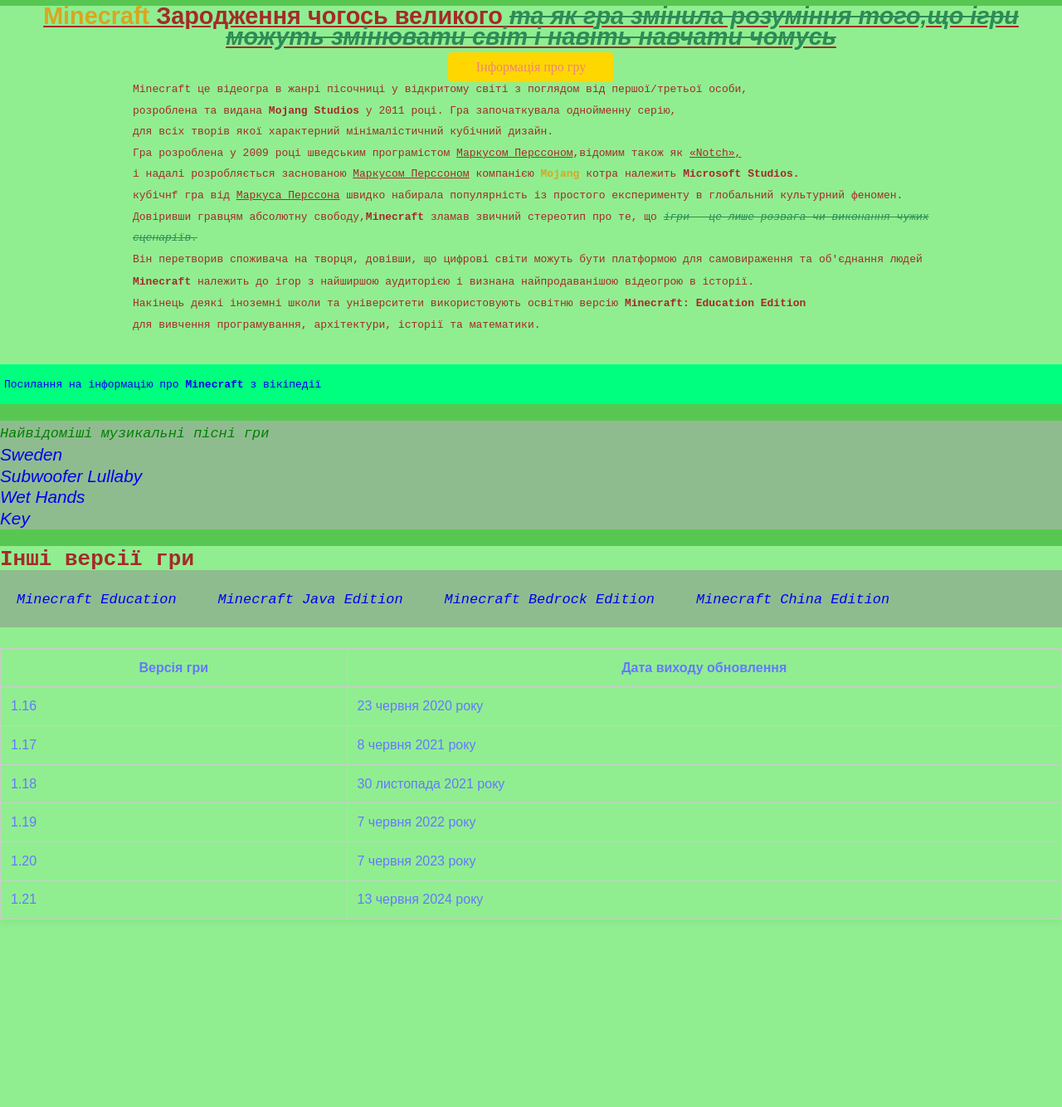
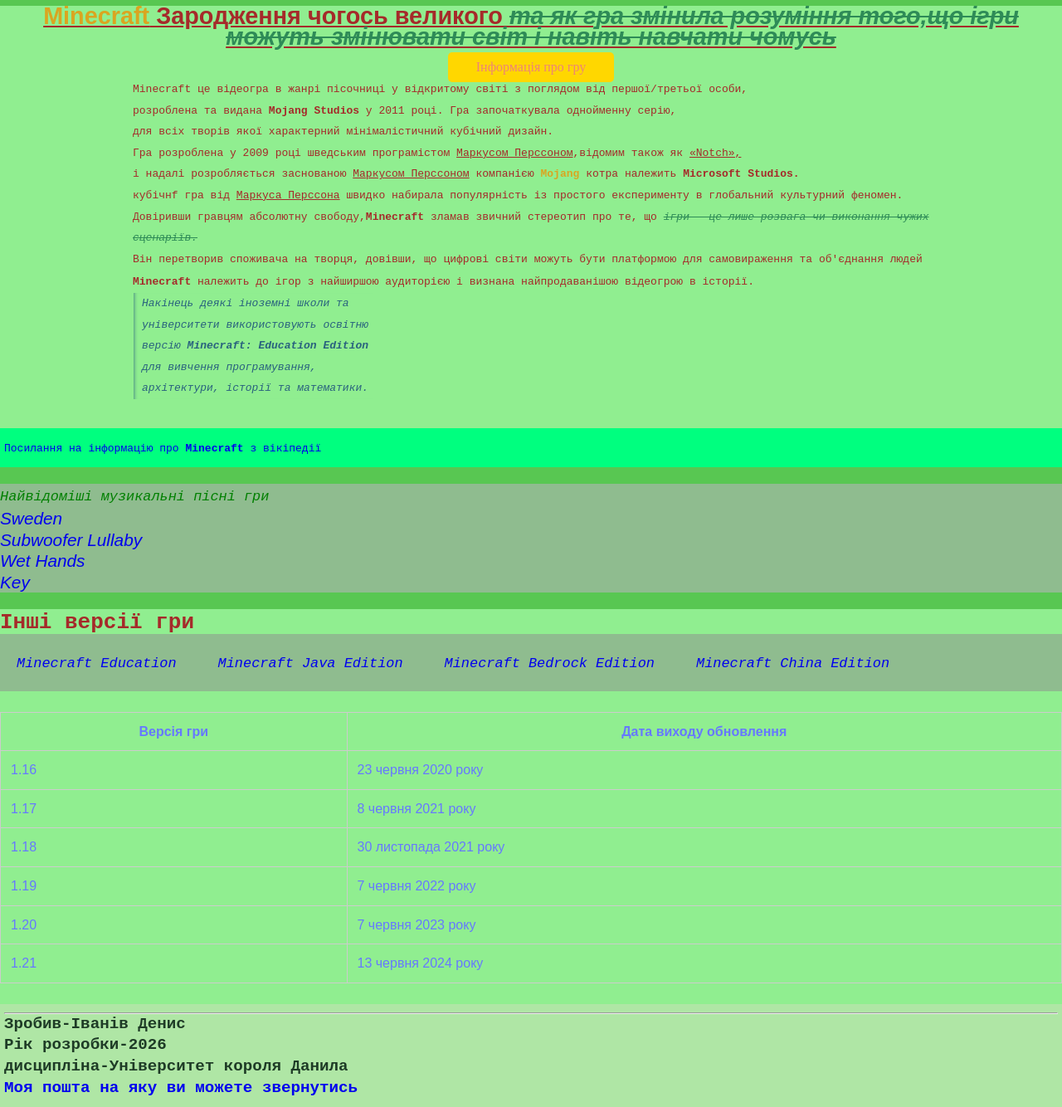
Before and after one commit to denys-ivaniv-ukd/HTML-CSS-Minecraft-, a plain HTML site: page index.html in a window 1280 px wide. Shown: the part 1096-2430 px from the top of the page at 83% size. Before the commit the page ends 2229 px from the top, so only its background shows below. Drawn offline with Linux system fonts and the light colour scheme.

Commit message:
update add header,main,footer

```diff
--- a/index.html
+++ b/index.html
@@ -13,7 +13,7 @@
     <header class="site-header">
         <div class="container-logo">
             <img width="300" height="300" src="photo/images_Mine.png" alt="лого Minecraft">
-            <nav>
+            <nav aria-label="Головне меню сайту">
                 <ul id="links">
                     <li><a href="#start">Головний сайт Майнкрафту</a></li>
                     <li><a href="#photo">Зображення гри</a></li>
@@ -23,19 +23,21 @@
             </nav>
         </div>
     </header>
+    <main id="main-content">
         <section id="start">
             <h1 id="page-title">Початок Знайомства</h1>
-        <h2>З грою Майнкрафт</h2>
+            <h2 id="page-title2">З грою Майнкрафт</h2>
         </section>
         <hr>
-    <video src="Video/Minecraft Trails & Tales Update_ Official Launch Trailer.mp4" controls autoplay muted width="700"
-        alt="Minecraft трейлер"> </video>
+        <video src="Video/Minecraft Trails & Tales Update_ Official Launch Trailer.mp4" controls autoplay muted
+            width="700" alt="Minecraft трейлер"> </video>
         <p>
         </p>
         <p>
         <section id="photo">
             <div class="gallery">
-            <img src="photo/minecraft-the-5120x2880-24242.jpg" width="460" height="220" alt="Фото обновлення відео-гри">
+                <img src="photo/minecraft-the-5120x2880-24242.jpg" width="460" height="220"
+                    alt="Фото обновлення відео-гри">
 
                 <img src="photo/5090d13ef020de9139a5bb21ad2f26a8c5c1c8d2b432aa92.png" width="460" height="220">
             </div>
@@ -45,7 +47,7 @@
             <strong class="highlight">Minecraft</strong> Зародження чогось великого
             <em> та як гра змінила розуміння того,що ігри можуть змінювати світ і навіть навчати чомусь</em>
         </p>
-    <div class="container">
+        <div article class="container">
             <div class="badge">Інформація про гру</div>
             <tt>Minecraft це відеогра в жанрі пісочниці у відкритому світі з поглядом від першої/третьої особи,<p>
                     розроблена та видана <b>Mojang Studios</b> у 2011 році. Гра започаткувала однойменну серію,</p>
@@ -68,11 +70,13 @@
                     для самовираження та
                     об'єднання людей</p>
                 <b>Minecraft</b> належить до ігор з найширшою аудиторією і визнана найпродаванішою відеогрою в історії.
+                <aside>
                     <p class="section-title">Накінець деякі іноземні школи та університети використовують освітню версію
                         <b>Minecraft: Education Edition</b>
                     </p>
                     <p>для вивчення програмування, архітектури, історії та математики.</p>
             </tt>
+            </aside>
         </div>
         <p>
 
@@ -84,7 +88,7 @@
         </section>
 
         <section id="music">
-        <ol class="card_ol"><tt>Найвідоміші музикальні пісні гри</tt>
+            <ol article class="card_ol"><tt>Найвідоміші музикальні пісні гри</tt>
                 <li> <a href="https://youtu.be/aBkTkxKDduc?t=1" alt="Sweden">Sweden</a> </li>
                 <li> <a href="https://youtu.be/Gpd85y_iTxY" alt="Subwoofer Lullaby">Subwoofer Lullaby</a> </li>
                 <li> <a href="https://youtu.be/lq1vZxM-Iic" alt="Wet Hands">Wet Hands</a> </li>
@@ -93,7 +97,7 @@
         </section>
 
         <h3> <tt>Інші версії гри</tt></h3>
-    <ul class="card_ul">
+        <ul article class="card_ul">
             <li> <a href="https://minecraft.fandom.com/wiki/Minecraft_Education" alt="Minecraft Education">
                     <tt>Minecraft
                         Education</a> </tt> </li>
@@ -141,6 +145,14 @@
             </tr>
         </table>
         <a href="#start" class="back-to-top">Посилання на початок</a>
+    </main>
+    <footer>
+        <hr>
+        Зробив-Іванів Денис<br>
+        Рік розробки-2026<br>
+        дисципліна-Університет короля Данила<br>
+        <a href="mailto:denys.v.ivaniv@ukd.edu.ua">Моя пошта на яку ви можете звернутись</a>
+    </footer>
 </body>
 
 </html>
--- a/style.css
+++ b/style.css
@@ -182,7 +182,7 @@
     height: auto;
     text-align: center;
     background-color: gold;
-    color:#ed8477;
+    color: #ed8477;
     padding: 5px 10px;
     border-radius: 5px;
 }
@@ -218,3 +218,22 @@
     background-color: #7eb858;
     list-style: none
 }
+
+aside {
+    width: 30%;
+    padding-left: 10px;
+    margin-left: 1px;
+    box-shadow: inset 5px 0 5px -5px #29627e;
+    font-style: italic;
+    color: #29627e;
+}
+
+footer{
+    max-width: 100%;
+    font-weight: 600;
+    padding: 10px 5px;
+    color: #1e3b26;
+    background-color: #afe6a5;
+    font-family: 'Courier New', Courier, monospace;
+    font-size: larger;
+}
```
Lines whose indentation alone changed are shown as unchanged.
